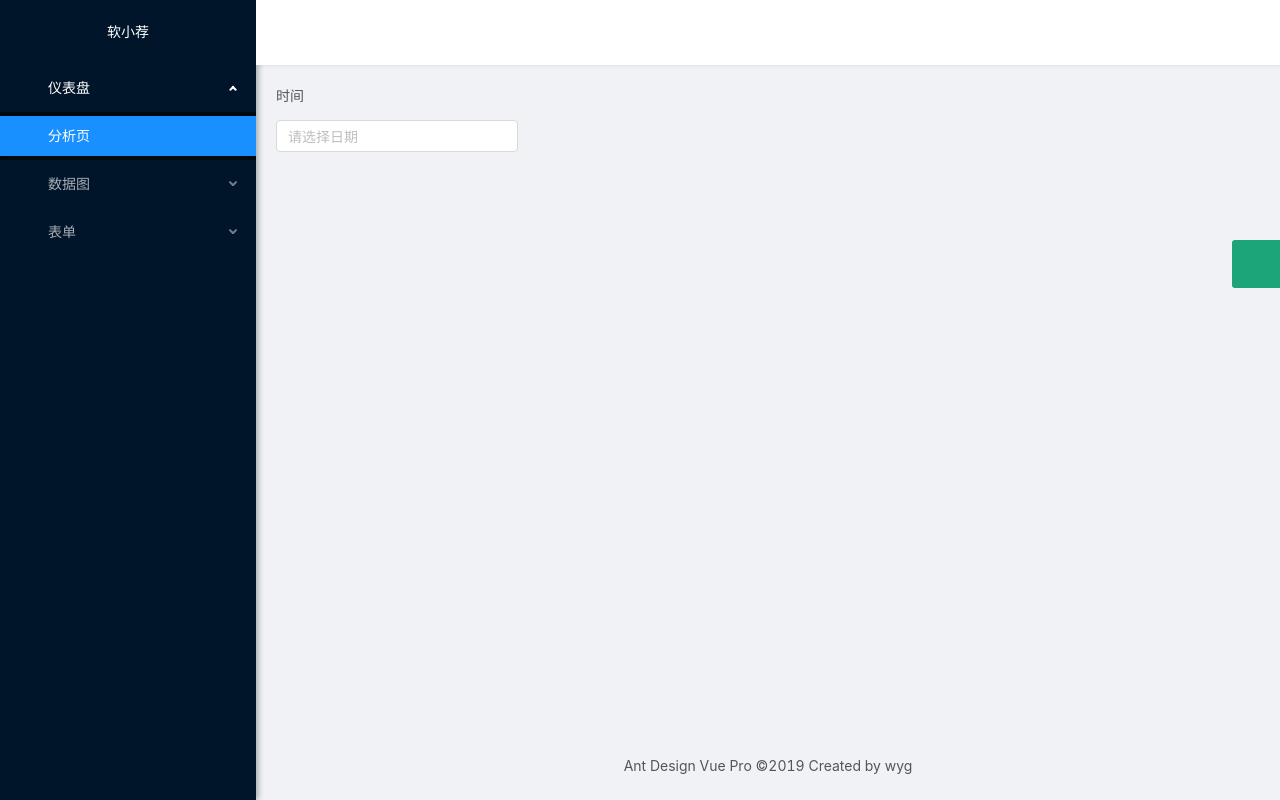
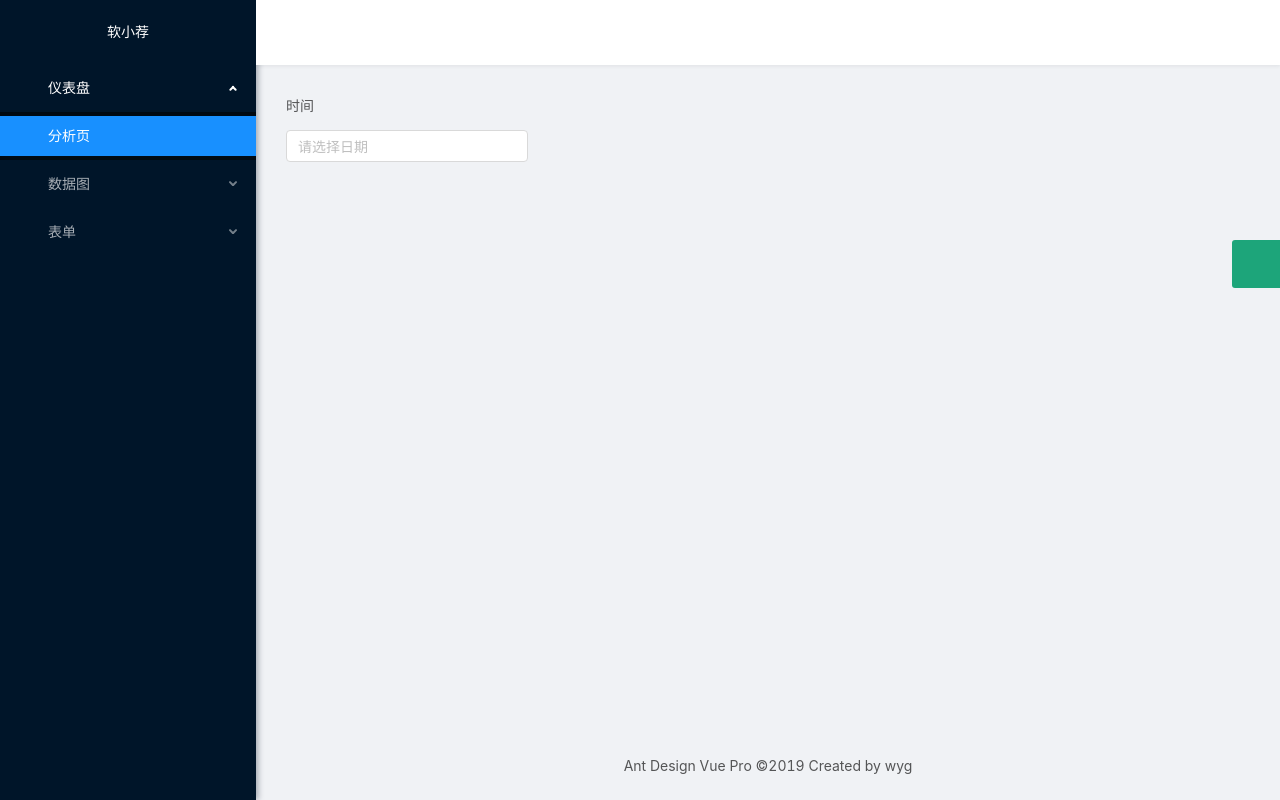
Before and after one commit to wei-yg/vue-ant-design-pro-ts, a Vue app: page /dashboard/analysis in a window 1280 px wide. Built offline with nearby package versions, Linux system fonts and the light colour scheme.

Commit message:
更新demo

```diff
--- a/package.json
+++ b/package.json
@@ -25,7 +25,7 @@
             "command": "vue-cli-service build",
             "env": {
                 "API_ENV": "dev",
-                "DEPLOY_DIR": "./vue-ant-design-pro-ts/dist/"
+                "DEPLOY_DIR": "/vue-ant-design-pro-ts/dist/"
             }
         }
     },
--- a/src/views/Chart/test.vue
+++ b/src/views/Chart/test.vue
@@ -19,7 +19,7 @@ export default class ChartTest extends Vue {
   private interval: any;
   private chartData: any = {
     title: {
-      text: "ECharts 入门示例"
+      text: "ECharts示例"
     },
     tooltip: {},
     legend: {
--- a/src/views/Dashboard/Analysis.vue
+++ b/src/views/Dashboard/Analysis.vue
@@ -1,5 +1,5 @@
 <template>
-  <div style="padding:20px">
+  <div style="padding:30px">
     <p>{{ $t("message")["app.dashboard.analysis.timeLabel"] }}</p>
     <a-date-picker></a-date-picker>
   </div>
```
Also changed, not shown: 13 other files (tests, documents, lock files or other folders).
